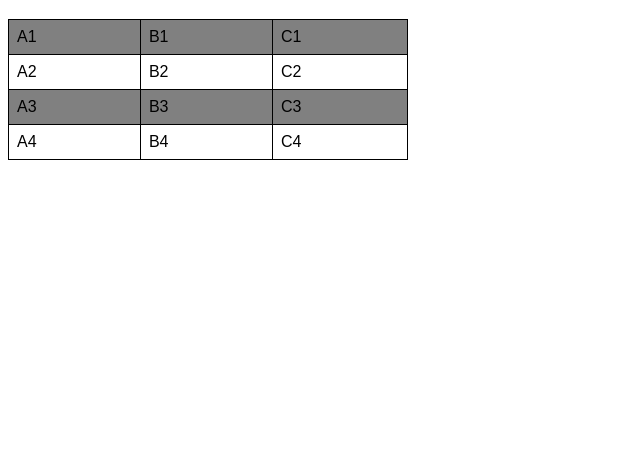
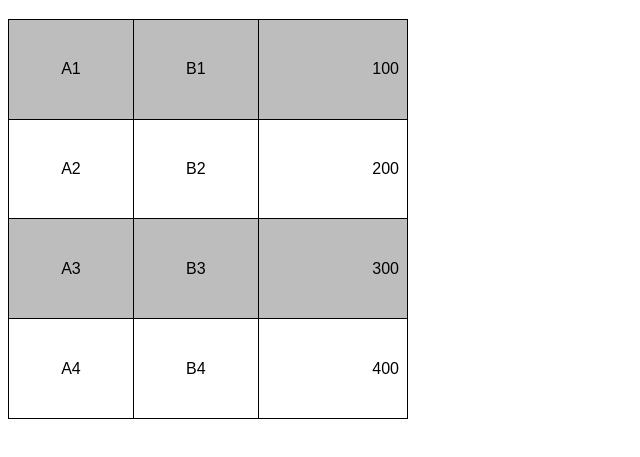
Before and after one commit to souzabs/html-css, a plain HTML site: page Exercícios/ex023/tabela001.html in a window 1280 px wide. Shown: the part 61-518 px from the top of the page, without its empty margins (0-640 px from the left). Drawn offline with Linux system fonts and the light colour scheme.

Commit message:
atualização e comentários

```diff
--- a/Exercícios/ex023/tabela001.html
+++ b/Exercícios/ex023/tabela001.html
@@ -12,16 +12,24 @@
 
         table{
             width: 400px;
+            height: 400px;
             border-collapse: collapse;
+            vertical-align: top;
         }
 
         tr.linha{
-            background-color: gray;
+            background-color: rgba(128, 128, 128, 0.516);
         }
 
         td{
             border: 1px solid black;
             padding: 8px;
+            text-align: center; /*Alinhamento horizontal --> left, center, right */
+            vertical-align: middle; /*Alinhamento vertical --> top, middle, bottom */
+        }
+
+        td.numero{
+            text-align: right;
         }
     </style>
 </head>
@@ -40,26 +48,26 @@
 
      <td>A1</td>
      <td>B1</td>
-     <td>C1</td>
+     <td class="numero">100</td>
     </tr>
 
     <tr> <!-- Segunda linha-->
 
         <td>A2</td>
         <td>B2</td>
-        <td>C2</td>
+        <td class="numero">200</td>
     </tr>
 
     <tr class="linha"> <!-- Terceira linha-->
         <td>A3</td>
         <td>B3</td>
-        <td>C3</td>
+        <td class="numero">300</td>
     </tr>
 
     <tr> <!-- Quarta linha-->
         <td>A4</td>
         <td>B4</td>
-        <td>C4</td>
+        <td class="numero">400</td>
     </tr>
 
     </table>
```
